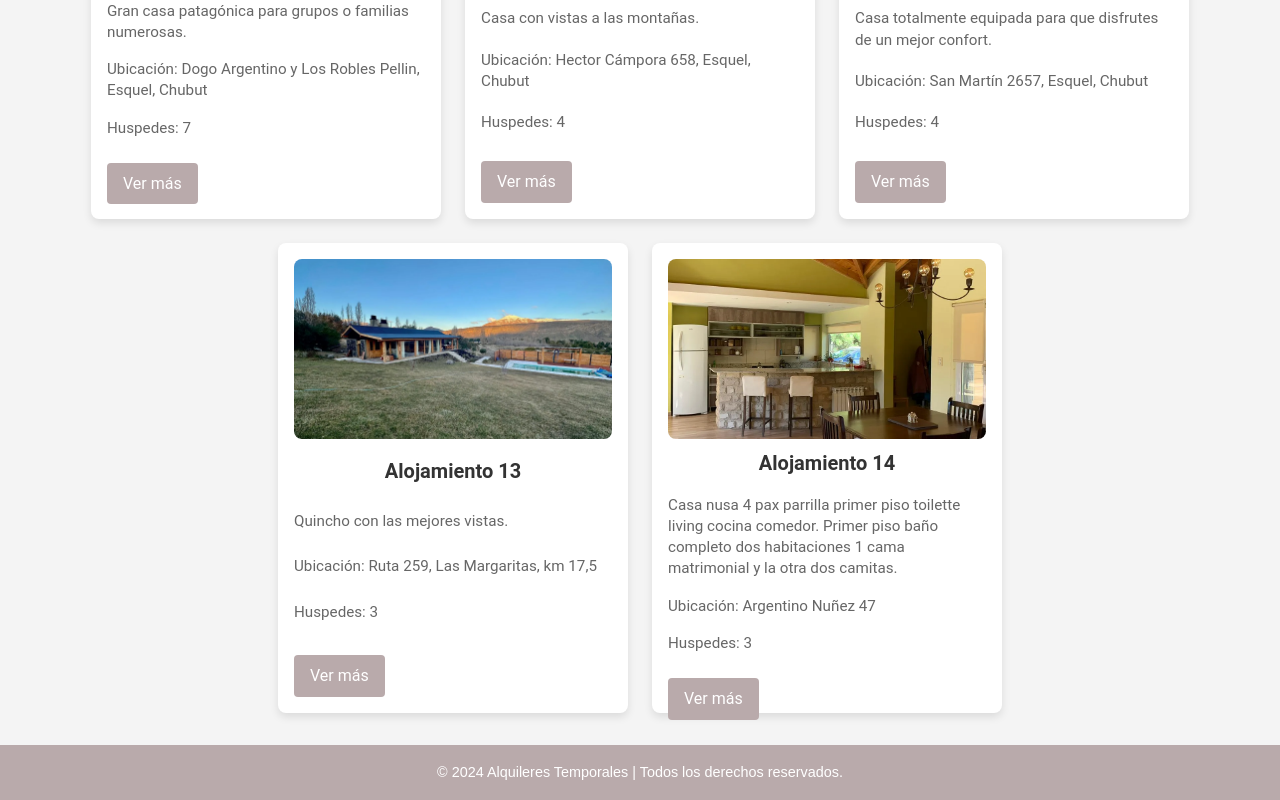
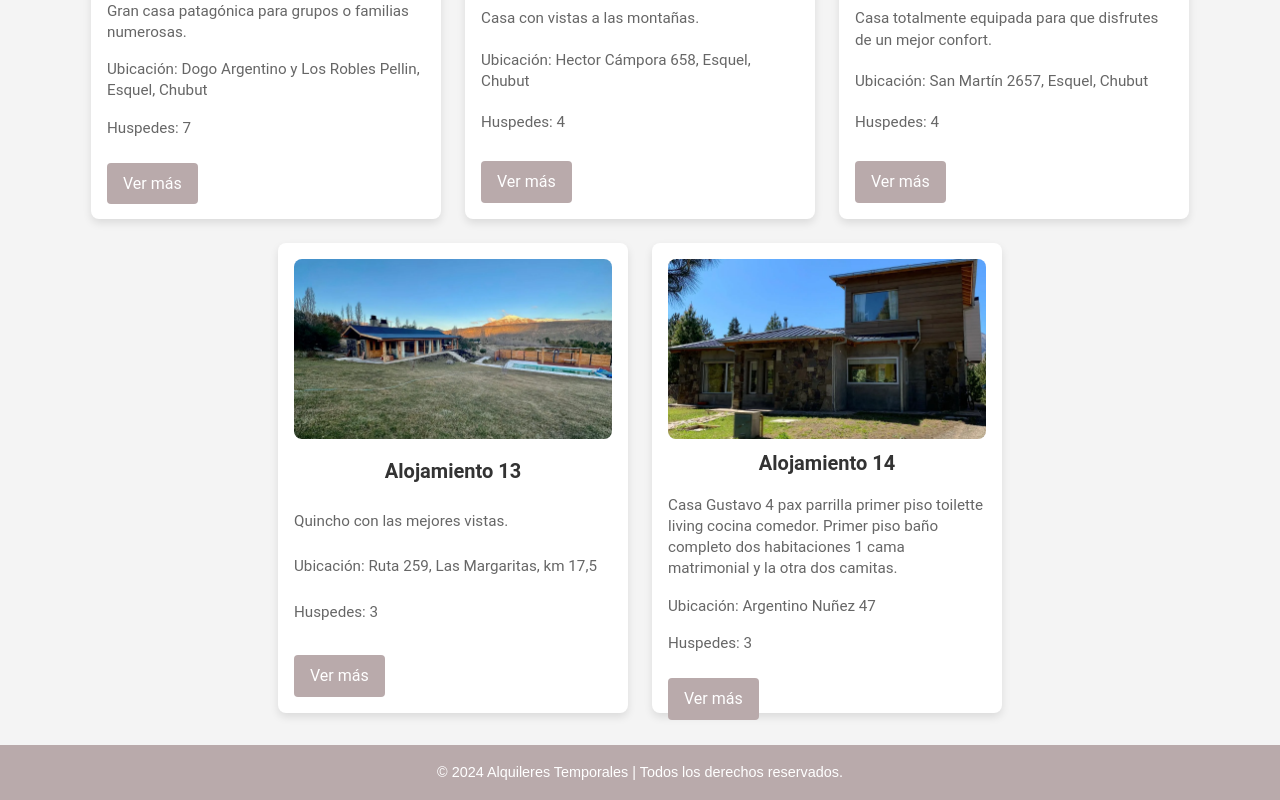
Before and after one commit to franuncal/LANDING-APP-PROP, a React (Vite) app: page / in a window 1280 px wide. Shown: the part 2415-3215 px from the top of the page. Built offline with nearby package versions, Linux system fonts and the light colour scheme.

Commit message:
Nueva prop

```diff
--- a/src/data/properties.js
+++ b/src/data/properties.js
@@ -337,21 +337,21 @@ export const properties = [
     id: 14,
     title: "Alojamiento 14",
     description:
-      "Casa nusa 4 pax parrilla primer piso toilette living cocina comedor. Primer piso baño completo dos habitaciones 1 cama matrimonial y la otra dos camitas. ",
+      "Casa Gustavo 4 pax parrilla primer piso toilette living cocina comedor. Primer piso baño completo dos habitaciones 1 cama matrimonial y la otra dos camitas. ",
     price: "$98,000 (Consulta precio por menos huspedes)",
     location: "Argentino Nuñez 47",
     status: "Disponible",
     passengers: 3,
     images: [
+      nusa8,
       nusa,
+      nusa2,
       nusa1,
-      nusa2,
       nusa3,
       nusa4,
       nusa5,
       nusa6,
       nusa7,
-      nusa8,
       nusa9,
       nusa10,
     ],
```
Also changed, not shown: src/App.css (deleted, +0 -42 lines), src/index.css (deleted, +0 -68 lines).
